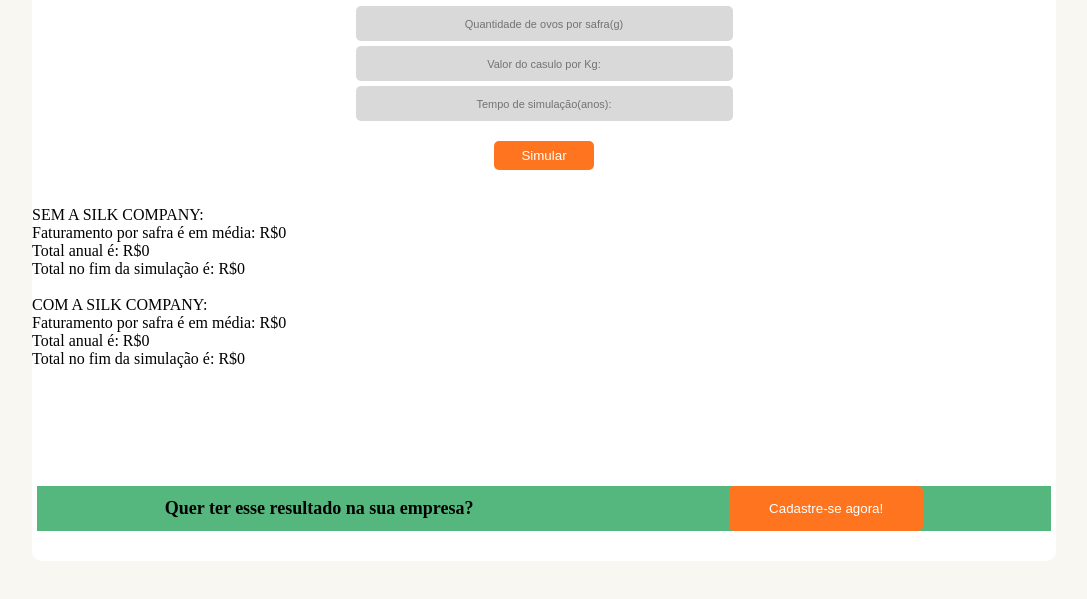
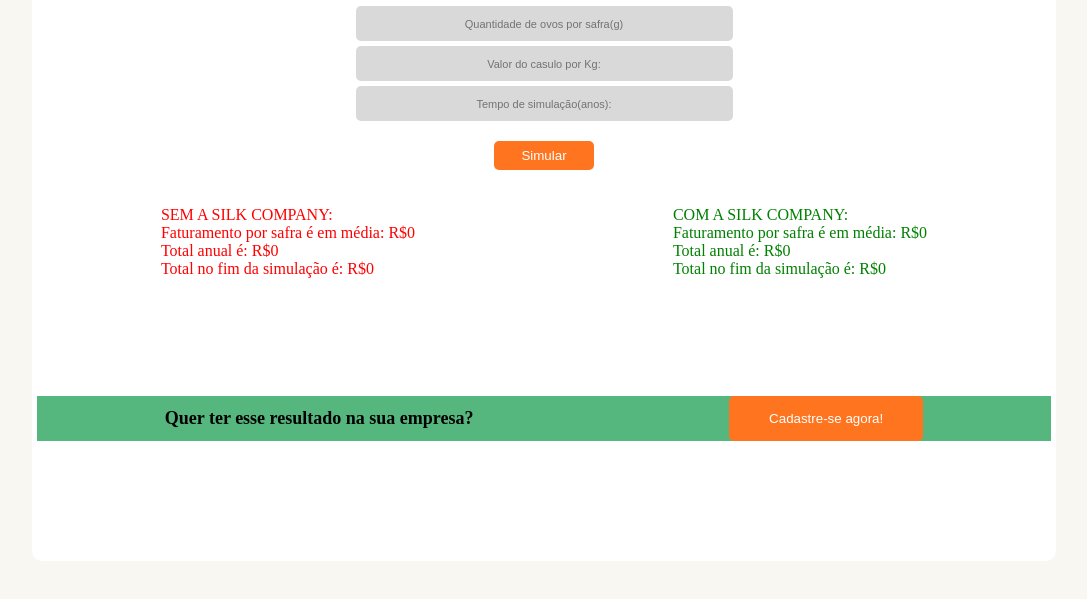
Before and after one commit to SilkCo/SilkCo, a plain HTML site: page Entregas/vinicius/simuladorFinanceiro.html in a window 1280 px wide. Both pictures are taken after a click on the button "Simular". Shown: the part 169-768 px from the top of the page, without its empty margins (96-1183 px from the left). Drawn offline with Linux system fonts and the light colour scheme.

Commit message:
css simulador financeiro

```diff
--- a/Entregas/vinicius/simuladorFinanceiro.html
+++ b/Entregas/vinicius/simuladorFinanceiro.html
@@ -42,9 +42,10 @@
             </div>
             <h3 id="resultado">Diferença de R$0,00 sem o nosso produto</h3> -->
         </div>
-        <div id="Pai_mensagem">
-           <div id="div_mensagem"> </div>
-        </div>
+        <div id = "div_mensagemPai">
+        <div id="div_mensagem"> </div>
+         <div id="div_mensagem2"> </div>
+         </div>
         <div class="chamado">
             <h4 id="chamado_texto">Quer ter esse resultado na sua empresa?</h4>
             <button id="chamado_botao">Cadastre-se agora!</button>
@@ -82,8 +83,9 @@
         Faturamento por safra é em média: R$${(totalAnual/9).toLocaleString('pt-br')}<br>
         Total anual é: R$${totalAnual.toLocaleString('pt-br')}<br>
         Total no fim da simulação é: R$${(totalAnual * tempoAnos).toLocaleString('pt-br')}<br><br>
-
-        COM A SILK COMPANY: <br>
+        `
+        div_mensagem2.innerHTML = `
+        <br><br>COM A SILK COMPANY: <br>
         Faturamento por safra é em média: R$${(totalAnualSilk/9).toLocaleString('pt-br')}<br>
         Total anual é: R$${totalAnualSilk.toLocaleString('pt-br')}<br>
         Total no fim da simulação é: R$${(totalAnualSilk * tempoAnos).toLocaleString('pt-br')} <br><br>
--- a/Entregas/vinicius/style/style.css
+++ b/Entregas/vinicius/style/style.css
@@ -123,11 +123,19 @@ body{
 }
 #div_mensagem{
     display: flex;
+    flex: 1;
+    justify-content: center;
+    align-items: center;
+    color: red;
+}
+#div_mensagem2{
+    display: flex;
+    flex: 1;
+    justify-content: center;
+    align-items: center;
+    color: green;
+}
+#div_mensagemPai{
+   display: flex;
     flex-direction: row;
-
 }
-#Pai_mensagem{
-    display: flex;
-    flex-direction: row;
-    flex:2;
-}
```
